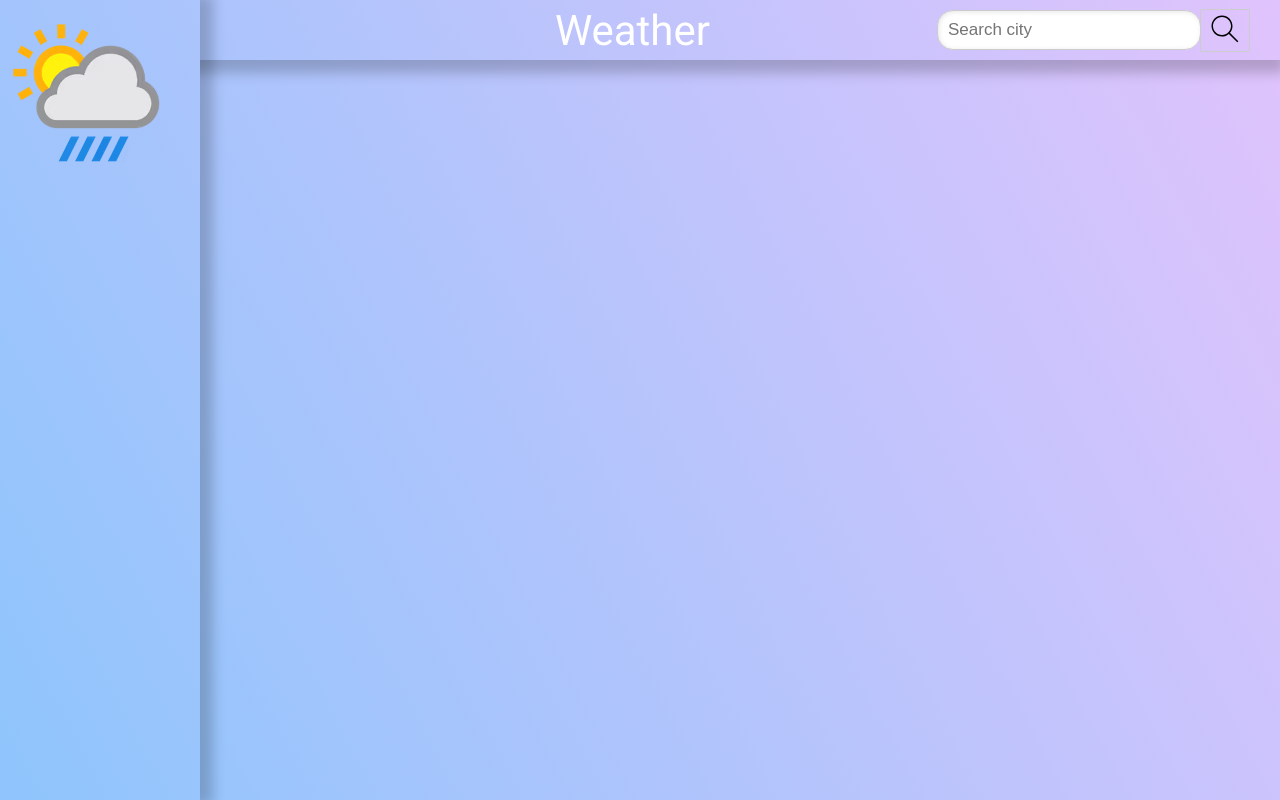
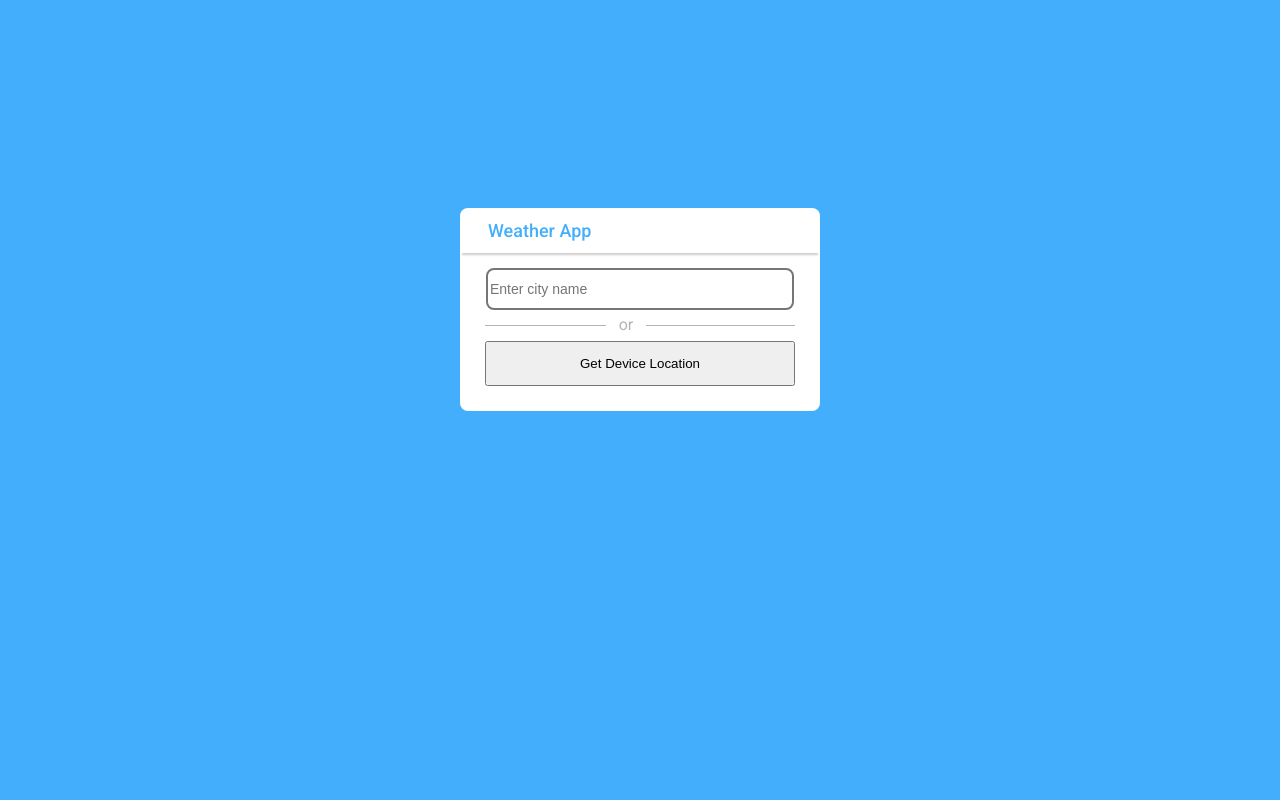
Before and after one commit to kalczugag/weatherApp, a plain HTML site: page index.html in a window 1280 px wide. Drawn offline with Linux system fonts and the light colour scheme.

Commit message:
first commit

```diff
--- a/index.html
+++ b/index.html
@@ -11,25 +11,25 @@
       href="https://fonts.googleapis.com/css2?family=Roboto:wght@400;500;700&display=swap"
       rel="stylesheet"
     />
-    <link rel="stylesheet" href="styles/header.css" />
-    <link rel="stylesheet" href="styles/sidebar.css" />
+    <link
+      rel="stylesheet"
+      href="https://cdnjs.cloudflare.com/ajax/libs/font-awesome/5.9.0/css/all.css"
+    />
     <link rel="stylesheet" href="styles/general.css" />
+    <link rel="stylesheet" href="styles/wrapper.css" />
   </head>
   <body>
-    <div class="header-container">
-      <div class="middle-section">
-        <div class="title-text">Weather</div>
+    <div class="wrapper-first">
+      <div class="title-text-section">
+        <div class="title-text">Weather App</div>
       </div>
-      <div class="right-section">
-        <input class="search-input" type="text" placeholder="Search city" />
-        <button class="search-button">
-          <img class="search-button-icon" src="images/search.svg" />
-        </button>
+      <div class="input-section">
+        <input id="input-city-name" type="text" placeholder="Enter city name" />
       </div>
-    </div>
-    <div class="sidebar-container">
-      <img class="logo" src="images/images.avif" alt="" />
-      <div></div>
+      <div class="or-text">or</div>
+      <div class="button-section">
+        <button class="get-location-button">Get Device Location</button>
+      </div>
     </div>
 
     <script src="script.js"></script>
--- a/styles/general.css
+++ b/styles/general.css
@@ -1,9 +1,4 @@
 body {
-  margin: 0;
-  height: 100%;
-  font-family: "Roboto", sans-serif;
-  background-color: #8ec5fc;
-  background-image: linear-gradient(62deg, #8ec5fc 0%, #e0c3fc 100%);
-  background-repeat: no-repeat;
-  background-attachment: fixed;
+  font-family: Roboto, Arial;
+  background-color: #43affc;
 }
--- a/styles/header.css
+++ /dev/null
@@ -1,63 +0,0 @@
-.header-container {
-  position: fixed;
-  top: 0;
-  left: 0;
-  right: 0;
-  height: 60px;
-  display: flex;
-  flex-direction: row;
-  justify-content: center;
-  align-items: center;
-  box-shadow: 0 8px 12px 5px rgba(0, 0, 0, 0.2);
-}
-
-.middle-section {
-  margin-left: 160px;
-  flex: 1;
-  display: flex;
-  align-items: center;
-  justify-content: end;
-}
-
-.title-text {
-  font-size: 42px;
-  color: white;
-}
-
-.right-section {
-  flex: 1;
-  display: flex;
-  align-items: center;
-  justify-content: end;
-  margin-right: 20px;
-}
-
-.search-input {
-  width: 250px;
-  height: 36px;
-  font-size: 17px;
-  border-radius: 2px;
-  border-color: rgba(204, 204, 204);
-  border-style: solid;
-  border-width: 1px;
-  border-radius: 16px;
-  box-shadow: inset 1px 1px 5px rgb(0, 0, 0, 0.1);
-  padding-left: 10px;
-}
-
-.search-input:focus {
-  outline: none;
-}
-
-.search-button {
-  width: 50px;
-  height: 100%;
-  margin-left: -1px;
-  margin-right: 10px;
-  background-color: transparent;
-  border-width: 1px;
-  border-radius: 2px;
-  border-style: solid;
-  border-color: rgba(204, 204, 204);
-  cursor: pointer;
-}
--- a/styles/sidebar.css
+++ /dev/null
@@ -1,12 +0,0 @@
-.sidebar-container {
-  box-shadow: 8px 0 12px 5px rgba(0, 0, 0, 0.2);
-  background-color: #8ec5fc;
-  background-image: linear-gradient(62deg, #8ec5fc 0%, #e0c3fc 100%);
-  background-repeat: no-repeat;
-  background-attachment: fixed;
-  position: fixed;
-  top: 0;
-  left: 0;
-  height: 100%;
-  width: 200px;
-}
--- /dev/null
+++ b/styles/wrapper.css
@@ -0,0 +1,66 @@
+.wrapper-first {
+  background-color: white;
+  position: relative;
+  top: 200px;
+  display: flex;
+  flex-direction: column;
+  width: 360px;
+  margin-left: auto;
+  margin-right: auto;
+  border-radius: 8px;
+}
+
+.title-text {
+  color: #43affc;
+  font-weight: 500;
+  font-size: 18px;
+  padding: 12px;
+  margin-left: 16px;
+}
+
+.title-text-section {
+  box-shadow: 0 4px 2px -2px rgb(206, 206, 206);
+}
+
+.input-section {
+  text-align: center;
+  padding-top: 15px;
+  padding-bottom: 15px;
+  border-bottom: 1px solid rgb(180, 180, 180);
+  width: 310px;
+  margin-left: auto;
+  margin-right: auto;
+}
+
+#input-city-name {
+  font-size: 14px;
+  width: 300px;
+  padding-top: 11px;
+  padding-bottom: 11px;
+  margin-left: auto;
+  margin-right: auto;
+  border-style: solid;
+  border-radius: 8px;
+}
+
+.button-section {
+  text-align: center;
+  padding-top: 15px;
+  padding-bottom: 25px;
+}
+
+.get-location-button {
+  width: 310px;
+  height: 45px;
+}
+
+.or-text {
+  position: absolute;
+  text-align: center;
+  color: rgb(180, 180, 180);
+  background-color: white;
+  bottom: 76px;
+  width: 40px;
+  height: 20px;
+  left: 146px;
+}
```
